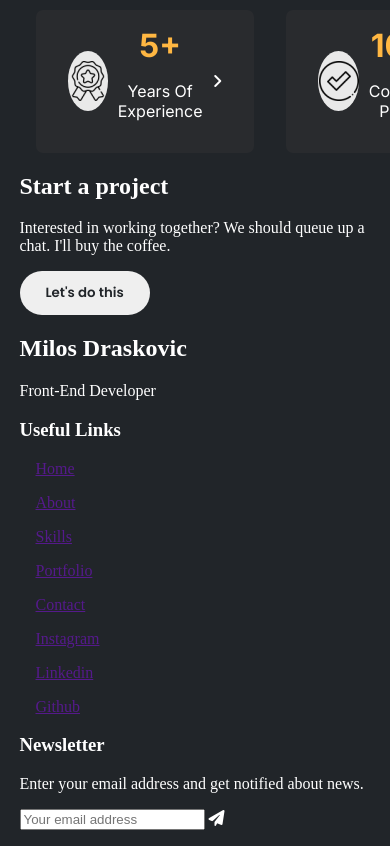
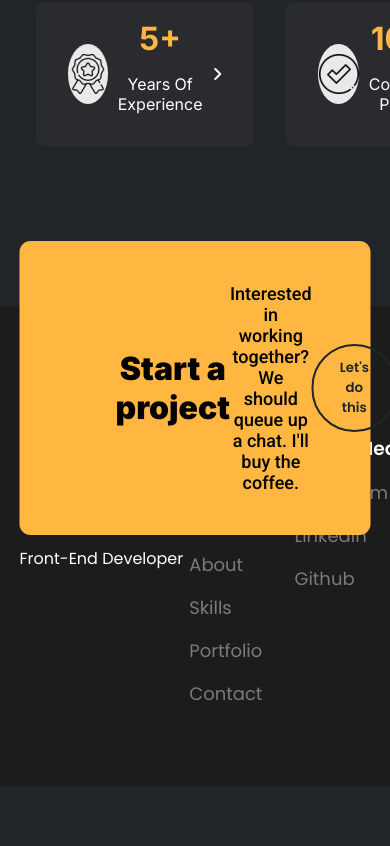
Before and after one commit to Adrian-Swifter/Portfolio-Website-Idea-ISWD, a plain HTML site: page index.html in a window 390 px wide. Shown: the part 826-1672 px from the top of the page. After the commit the page ends 1612 px from the top, so only its background shows below. Drawn offline with Linux system fonts and the light colour scheme.

Commit message:
finished homepage- no responsive

```diff
--- a/index.html
+++ b/index.html
@@ -15,7 +15,7 @@
     <link rel="preconnect" href="https://fonts.googleapis.com" />
     <link rel="preconnect" href="https://fonts.gstatic.com" crossorigin />
     <link
-      href="https://fonts.googleapis.com/css2?family=Inter:wght@400;600;700&family=Poppins:wght@400;600&family=Roboto:wght@400;700&display=swap"
+      href="https://fonts.googleapis.com/css2?family=Inter:wght@400;600;700;900&family=Poppins:wght@400;600&family=Roboto:wght@400;500;700&display=swap"
       rel="stylesheet"
     />
     <link rel="stylesheet" href="style.css" />
@@ -43,7 +43,7 @@
           Hi, I am <span class="hero-name">Milos Draskovic</span> 👋
         </h2>
         <h1 class="fs-48">Front-End Developer</h1>
-        <h3 class="fs-24 fw-regular">
+        <h3 class="fs-24 fw-regular mt-5rem">
           I Code Beautifully Simple Things, And I Love What I Do.
         </h3>
         <img src="images/avatar.svg" alt="Avatar" />
@@ -82,18 +82,18 @@
         </div>
       </section>
     </main>
-    <footer class="footer content-container">
+    <footer class="footer">
       <section class="footer-cta">
-        <h2>Start a project</h2>
-        <p>
+        <h2 class="fw-900 ff-inter tc-black fs-32">Start a project</h2>
+        <p class="mw-350 fs-18 ff-roboto tc-black fw-500">
           Interested in working together? We should queue up a chat. I'll buy
           the coffee.
         </p>
-        <button type="button" class="btn btn-secondary">Let's do this</button>
+        <button type="button" class="btn ff-roboto">Let's do this</button>
       </section>
       <section class="footer-links">
         <div>
-          <h2>Milos Draskovic</h2>
+          <h2 class="ff-poppins tc-first fs-32">Milos Draskovic.</h2>
           <p>Front-End Developer</p>
         </div>
         <div>
@@ -107,6 +107,7 @@
           </ul>
         </div>
         <div>
+          <h3>Social Media</h3>
           <ul>
             <li class="list-item"><a href="">Instagram</a></li>
             <li class="list-item"><a href="">Linkedin</a></li>
@@ -115,7 +116,7 @@
         </div>
         <div>
           <h3>Newsletter</h3>
-          <p>Enter your email address and get notified about news.</p>
+          <p class="newsletter-para">Enter your email address and get notified about news.</p>
           <p class="input-container">
             <input type="text" placeholder="Your email address" />
             <i class="fa-solid fa-paper-plane"></i>
--- a/style.css
+++ b/style.css
@@ -26,13 +26,23 @@ img {
   max-width: 100%;
 }
 
-ul {
+ul,
+h2,
+h3 {
   padding: 0;
+  margin: 0;
 }
 
 li {
   list-style: none;
-  margin: 1rem;
+}
+
+a {
+  text-decoration: none;
+}
+
+.list-item {
+  margin: 1rem 2rem 1rem 0;
 }
 
 .content-container {
@@ -53,7 +63,6 @@ li {
 
 .nav ul li a {
   color: var(--main-text-color);
-  text-decoration: none;
   transition: 0.3s;
   font-family: var(--main-font);
   font-size: 1.125rem;
@@ -61,6 +70,10 @@ li {
 
 .nav ul li a:hover {
   color: var(--first-color);
+}
+
+.fs-18 {
+  font-size: 1.125rem;
 }
 
 .fs-24 {
@@ -79,6 +92,46 @@ li {
   font-weight: 400;
 }
 
+.fw-500 {
+  font-weight: 500;
+}
+
+.fw-900 {
+  font-weight: 900;
+}
+
+.mw-350 {
+  max-width: 350px;
+}
+
+.ff-roboto {
+  font-family: var(--roboto);
+}
+
+.ff-poppins {
+  font-family: var(--main-font);
+}
+
+.tc-black {
+  color: #000000;
+}
+
+.tc-first {
+  color: var(--first-color);
+}
+
+.ff-inter {
+  font-family: var(--title-font);
+}
+
+.mrgn-rst {
+  margin: 0;
+}
+
+.mt-5rem {
+  margin-top: 5rem;
+}
+
 .btn {
   padding: 12px 26px;
   border-radius: 50px;
@@ -87,10 +140,13 @@ li {
   font-weight: 600;
   border: none;
   font-family: var(--main-font);
+  background-color: transparent;
+  border: 2px solid;
 }
 
 .btn-primary {
   background-color: var(--first-color);
+  border-color: var(--first-color);
 }
 
 .hero-section {
@@ -139,3 +195,75 @@ li {
   color: var(--first-color);
   margin: 0;
 }
+
+.footer {
+  margin-top: 10rem;
+  background-color: #1c1c1c;
+  position: relative;
+}
+
+.footer-cta {
+  display: flex;
+  justify-content: space-between;
+  align-items: center;
+  max-width: 1200px;
+  width: 90%;
+  margin: auto;
+  text-align: center;
+  background-color: var(--first-color);
+  padding: 1.5rem 6rem;
+  border-radius: 11px;
+  position: absolute;
+  left: 50%;
+  transform: translateX(-50%);
+  top: -65px;
+}
+
+.footer-links {
+  max-width: 1600px;
+  margin: auto;
+  width: 90%;
+  display: flex;
+  justify-content: space-between;
+  align-items: flex-start;
+  padding-top: 8rem;
+  font-family: var(--main-font);
+  padding-bottom: 3rem;
+}
+
+.footer-links > * {
+  flex: 1;
+}
+
+.footer-links li a,
+.newsletter-para {
+  color: #7b7b7b;
+  font-size: 1.125rem;
+}
+
+.input-container {
+  position: relative;
+  margin: 0;
+}
+
+.input-container input {
+  width: 100%;
+  height: 50px;
+  border-radius: 25px;
+  color: #7b7b7b;
+  padding-left: 1rem;
+  border: none;
+  background-color: var(--bg-color)
+}
+
+.input-container i {
+  position: absolute;
+  right: 0;
+  top: 50%;
+  transform: translateY(-50%);
+  color: var(--bg-color);
+  background-color: var(--first-color);
+  padding: 1rem;
+  border-radius: 50%;
+  cursor: pointer;
+}
```
